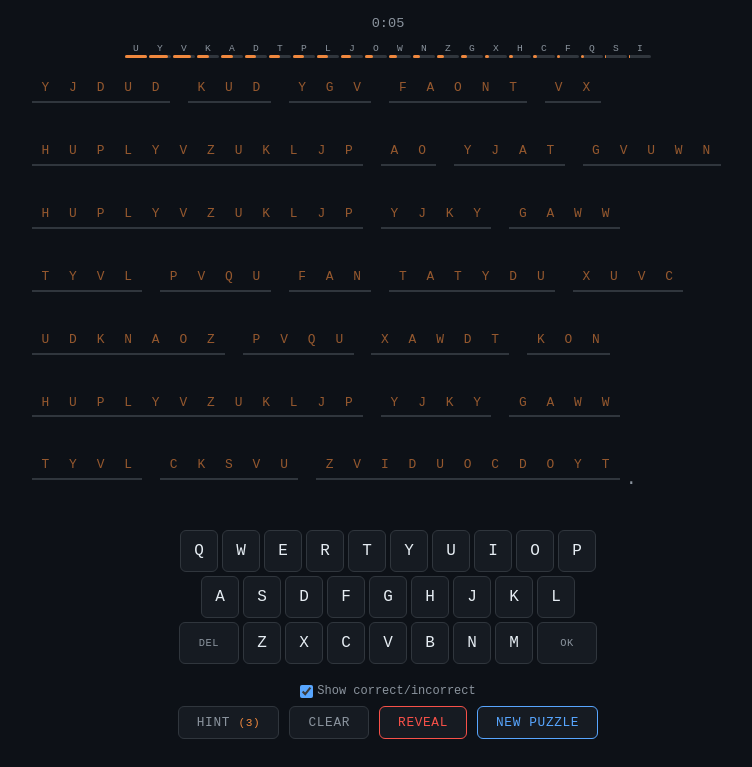
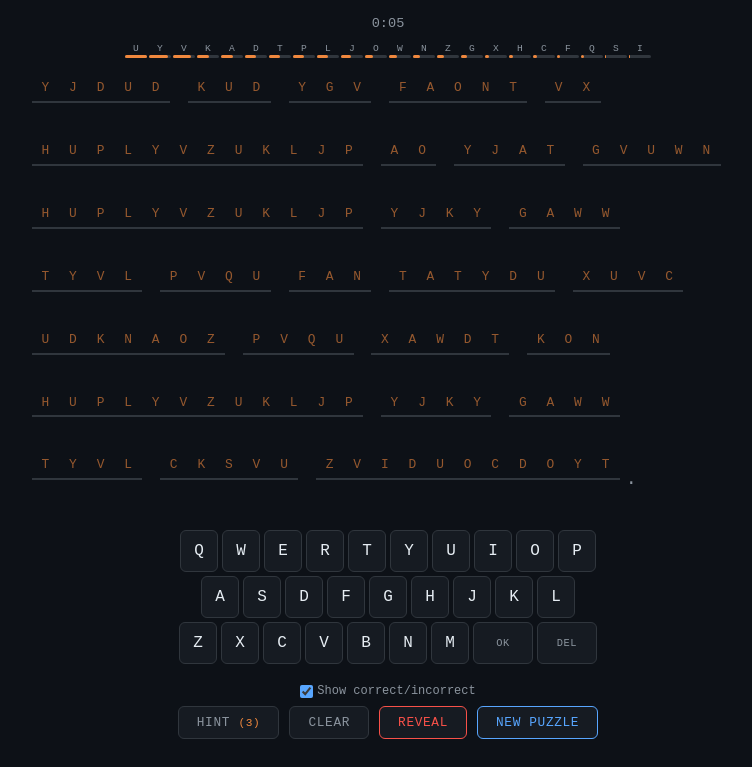
Before and after one commit to Masha-L/cipher, a plain HTML site: page index.html in a window 1280 px wide. Shown: the part 63-830 px from the top of the page, without its empty margins (252-1004 px from the left). Drawn offline with Linux system fonts and the light colour scheme.

Commit message:
fix: move DEL to right side of keyboard (where backspace lives)

```diff
--- a/index.html
+++ b/index.html
@@ -259,8 +259,6 @@ function renderKeyboard(){
   if(validate){for(const[c,g]of Object.entries(state.guesses)){if(g===state.mapping[c])correctValues.add(g);}}
   rows.forEach((row,ri)=>{
     const rowDiv=document.createElement("div");rowDiv.className="kb-row";
-    if(ri===2){const del=document.createElement("button");del.className="key key-action";
-      del.textContent="DEL";del.addEventListener("click",handleDelete);rowDiv.appendChild(del);}
     row.split("").forEach(letter=>{
       const key=document.createElement("button");key.className="key";key.textContent=letter;
       key.dataset.letter=letter;
@@ -269,7 +267,9 @@ function renderKeyboard(){
       key.addEventListener("click",()=>handleKeyPress(letter));rowDiv.appendChild(key);
     });
     if(ri===2){const enter=document.createElement("button");enter.className="key key-action";
-      enter.textContent="OK";enter.addEventListener("click",checkWin);rowDiv.appendChild(enter);}
+      enter.textContent="OK";enter.addEventListener("click",checkWin);rowDiv.appendChild(enter);
+      const del=document.createElement("button");del.className="key key-action";
+      del.textContent="DEL";del.addEventListener("click",handleDelete);rowDiv.appendChild(del);}
     kb.appendChild(rowDiv);
   });
 }
```
